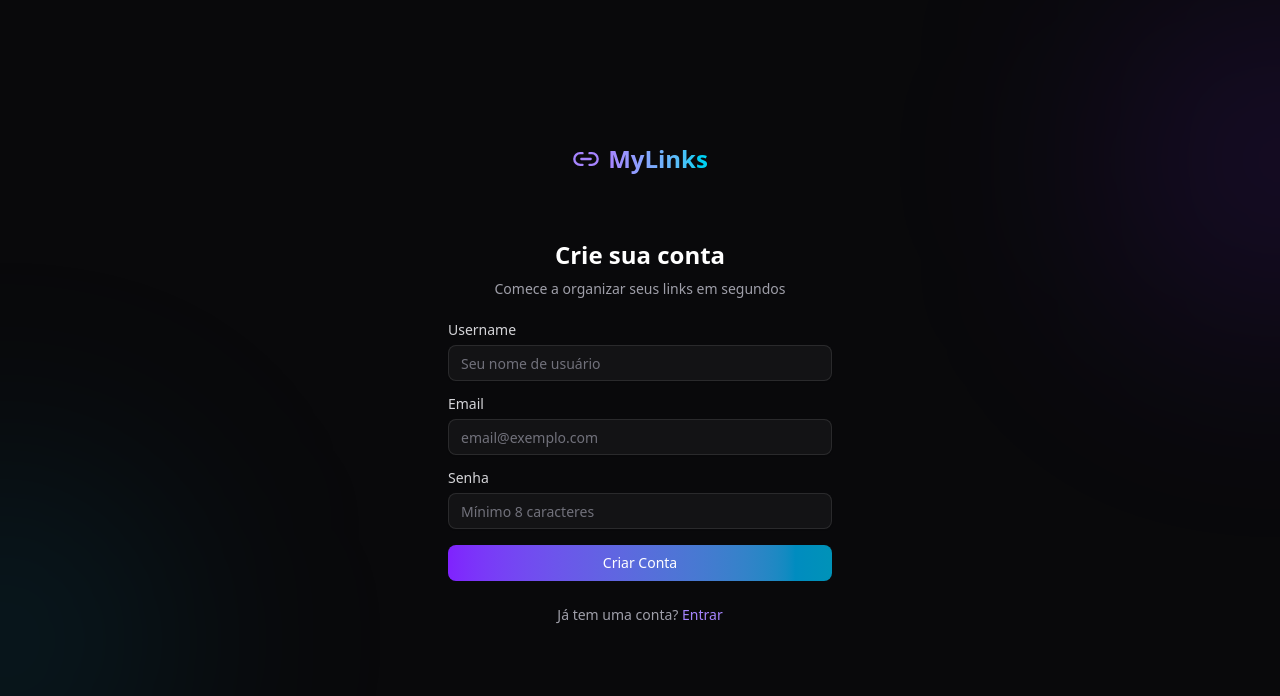
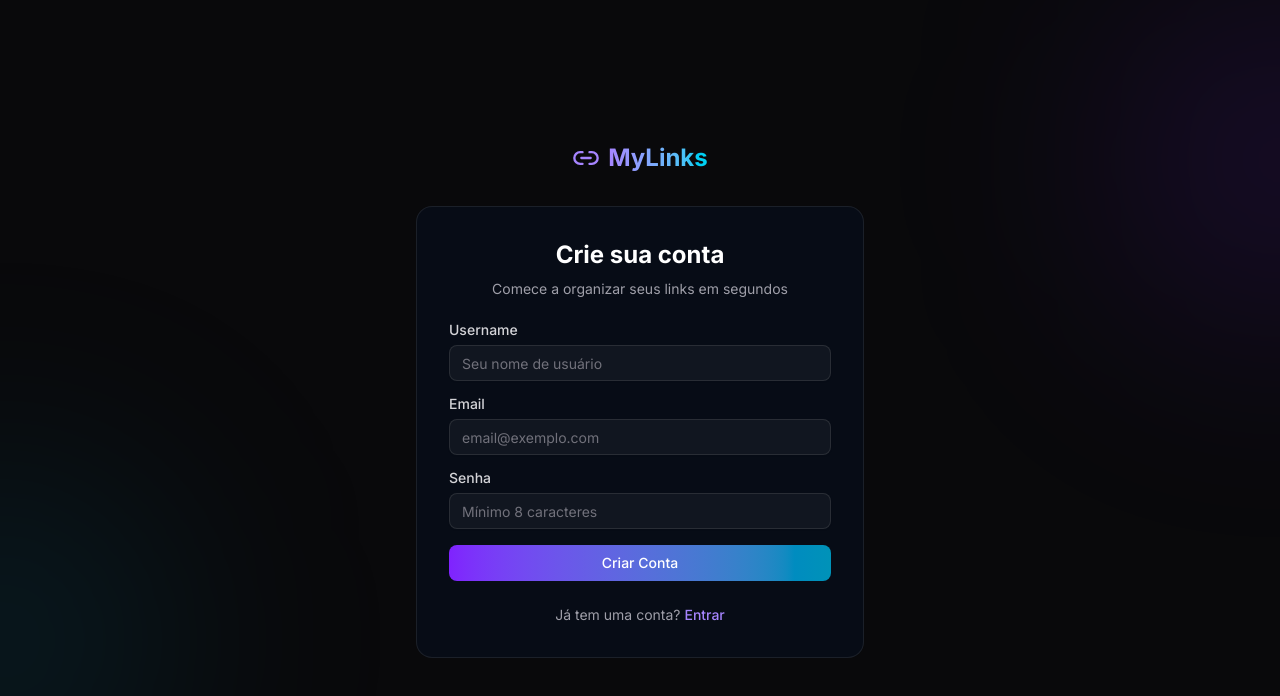
Before and after one commit to Isnael07/Linkhub, a Next.js app in the folder front-end/my-links/: page /signup in a window 1280 px wide. Shown: the top 696 px of the page. Built offline with nearby package versions, Linux system fonts and the light colour scheme.

Commit message:
chore(app): atualiza global css

```diff
--- a/front-end/my-links/app/globals.css
+++ b/front-end/my-links/app/globals.css
@@ -6,8 +6,7 @@
 @theme inline {
   --color-background: var(--background);
   --color-foreground: var(--foreground);
-  --font-sans: var(--font-geist-sans);
-  --font-mono: var(--font-geist-mono);
+  --font-sans: var(--font-inter);
   --color-sidebar-ring: var(--sidebar-ring);
   --color-sidebar-border: var(--sidebar-border);
   --color-sidebar-accent-foreground: var(--sidebar-accent-foreground);
@@ -45,48 +44,14 @@
 
 :root {
   --radius: 0.625rem;
-  --background: oklch(1 0 0);
-  --foreground: oklch(0.129 0.042 264.695);
-  --card: oklch(1 0 0);
-  --card-foreground: oklch(0.129 0.042 264.695);
-  --popover: oklch(1 0 0);
-  --popover-foreground: oklch(0.129 0.042 264.695);
-  --primary: oklch(0.208 0.042 265.755);
-  --primary-foreground: oklch(0.984 0.003 247.858);
-  --secondary: oklch(0.968 0.007 247.896);
-  --secondary-foreground: oklch(0.208 0.042 265.755);
-  --muted: oklch(0.968 0.007 247.896);
-  --muted-foreground: oklch(0.554 0.046 257.417);
-  --accent: oklch(0.968 0.007 247.896);
-  --accent-foreground: oklch(0.208 0.042 265.755);
-  --destructive: oklch(0.577 0.245 27.325);
-  --border: oklch(0.929 0.013 255.508);
-  --input: oklch(0.929 0.013 255.508);
-  --ring: oklch(0.704 0.04 256.788);
-  --chart-1: oklch(0.646 0.222 41.116);
-  --chart-2: oklch(0.6 0.118 184.704);
-  --chart-3: oklch(0.398 0.07 227.392);
-  --chart-4: oklch(0.828 0.189 84.429);
-  --chart-5: oklch(0.769 0.188 70.08);
-  --sidebar: oklch(0.984 0.003 247.858);
-  --sidebar-foreground: oklch(0.129 0.042 264.695);
-  --sidebar-primary: oklch(0.208 0.042 265.755);
-  --sidebar-primary-foreground: oklch(0.984 0.003 247.858);
-  --sidebar-accent: oklch(0.968 0.007 247.896);
-  --sidebar-accent-foreground: oklch(0.208 0.042 265.755);
-  --sidebar-border: oklch(0.929 0.013 255.508);
-  --sidebar-ring: oklch(0.704 0.04 256.788);
-}
-
-.dark {
   --background: oklch(0.129 0.042 264.695);
   --foreground: oklch(0.984 0.003 247.858);
-  --card: oklch(0.208 0.042 265.755);
+  --card: oklch(0.17 0.035 264);
   --card-foreground: oklch(0.984 0.003 247.858);
-  --popover: oklch(0.208 0.042 265.755);
+  --popover: oklch(0.17 0.035 264);
   --popover-foreground: oklch(0.984 0.003 247.858);
-  --primary: oklch(0.929 0.013 255.508);
-  --primary-foreground: oklch(0.208 0.042 265.755);
+  --primary: oklch(0.65 0.2 280);
+  --primary-foreground: oklch(0.984 0.003 247.858);
   --secondary: oklch(0.279 0.041 260.031);
   --secondary-foreground: oklch(0.984 0.003 247.858);
   --muted: oklch(0.279 0.041 260.031);
@@ -96,20 +61,20 @@
   --destructive: oklch(0.704 0.191 22.216);
   --border: oklch(1 0 0 / 10%);
   --input: oklch(1 0 0 / 15%);
-  --ring: oklch(0.551 0.027 264.364);
-  --chart-1: oklch(0.488 0.243 264.376);
+  --ring: oklch(0.65 0.2 280);
+  --chart-1: oklch(0.65 0.2 280);
   --chart-2: oklch(0.696 0.17 162.48);
   --chart-3: oklch(0.769 0.188 70.08);
   --chart-4: oklch(0.627 0.265 303.9);
   --chart-5: oklch(0.645 0.246 16.439);
-  --sidebar: oklch(0.208 0.042 265.755);
+  --sidebar: oklch(0.17 0.035 264);
   --sidebar-foreground: oklch(0.984 0.003 247.858);
-  --sidebar-primary: oklch(0.488 0.243 264.376);
+  --sidebar-primary: oklch(0.65 0.2 280);
   --sidebar-primary-foreground: oklch(0.984 0.003 247.858);
   --sidebar-accent: oklch(0.279 0.041 260.031);
   --sidebar-accent-foreground: oklch(0.984 0.003 247.858);
   --sidebar-border: oklch(1 0 0 / 10%);
-  --sidebar-ring: oklch(0.551 0.027 264.364);
+  --sidebar-ring: oklch(0.65 0.2 280);
 }
 
 @layer base {
@@ -120,3 +85,37 @@
     @apply bg-background text-foreground;
   }
 }
+
+/* Custom animations */
+@keyframes float {
+  0%, 100% { transform: translateY(0px); }
+  50% { transform: translateY(-10px); }
+}
+
+@keyframes pulse-glow {
+  0%, 100% { opacity: 0.4; }
+  50% { opacity: 0.8; }
+}
+
+@keyframes slide-up {
+  from { opacity: 0; transform: translateY(20px); }
+  to { opacity: 1; transform: translateY(0); }
+}
+
+.animate-float {
+  animation: float 6s ease-in-out infinite;
+}
+
+.animate-pulse-glow {
+  animation: pulse-glow 3s ease-in-out infinite;
+}
+
+.animate-slide-up {
+  animation: slide-up 0.6s ease-out forwards;
+}
+
+.glass {
+  background: oklch(0.17 0.035 264 / 60%);
+  backdrop-filter: blur(16px);
+  border: 1px solid oklch(1 0 0 / 8%);
+}
```
